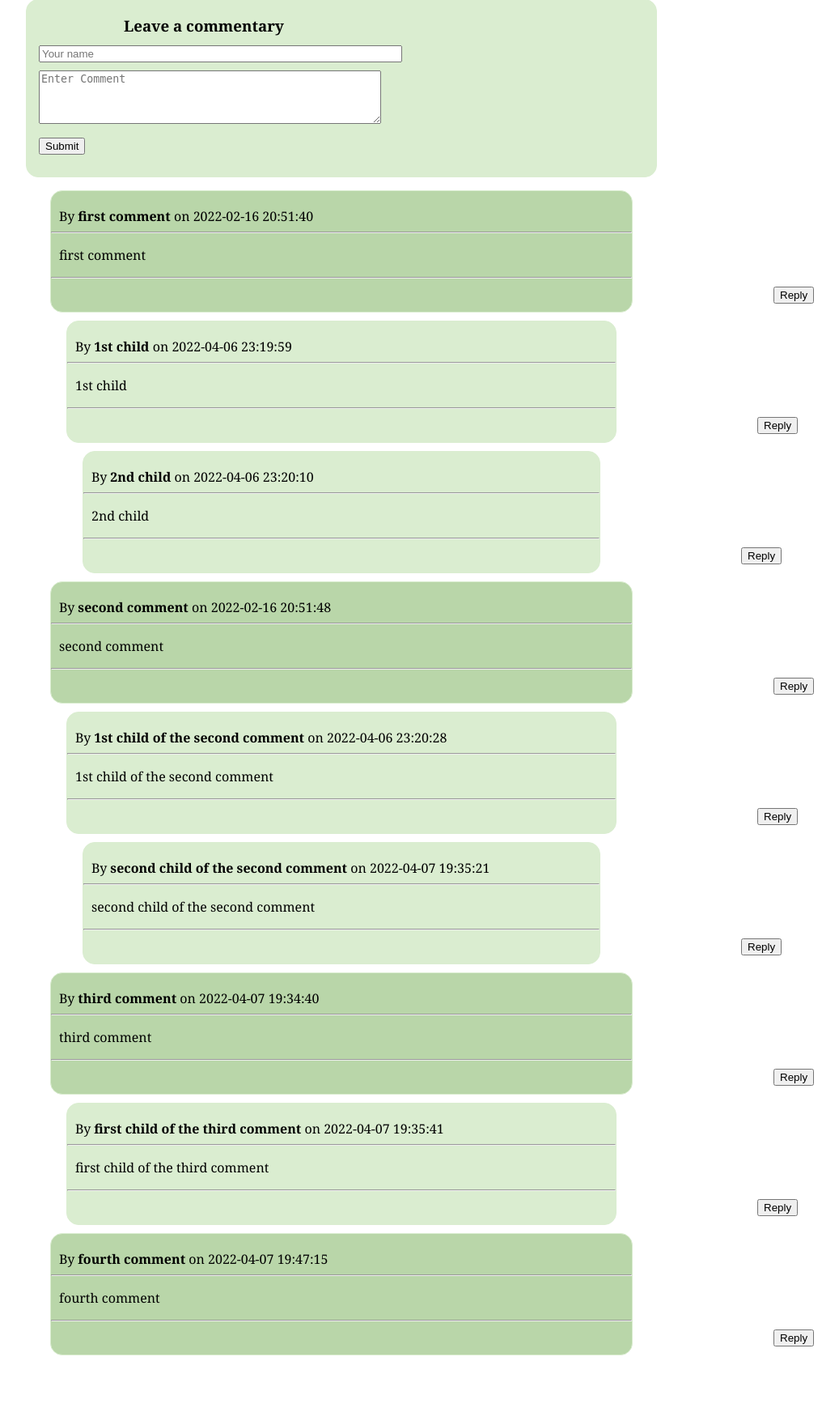
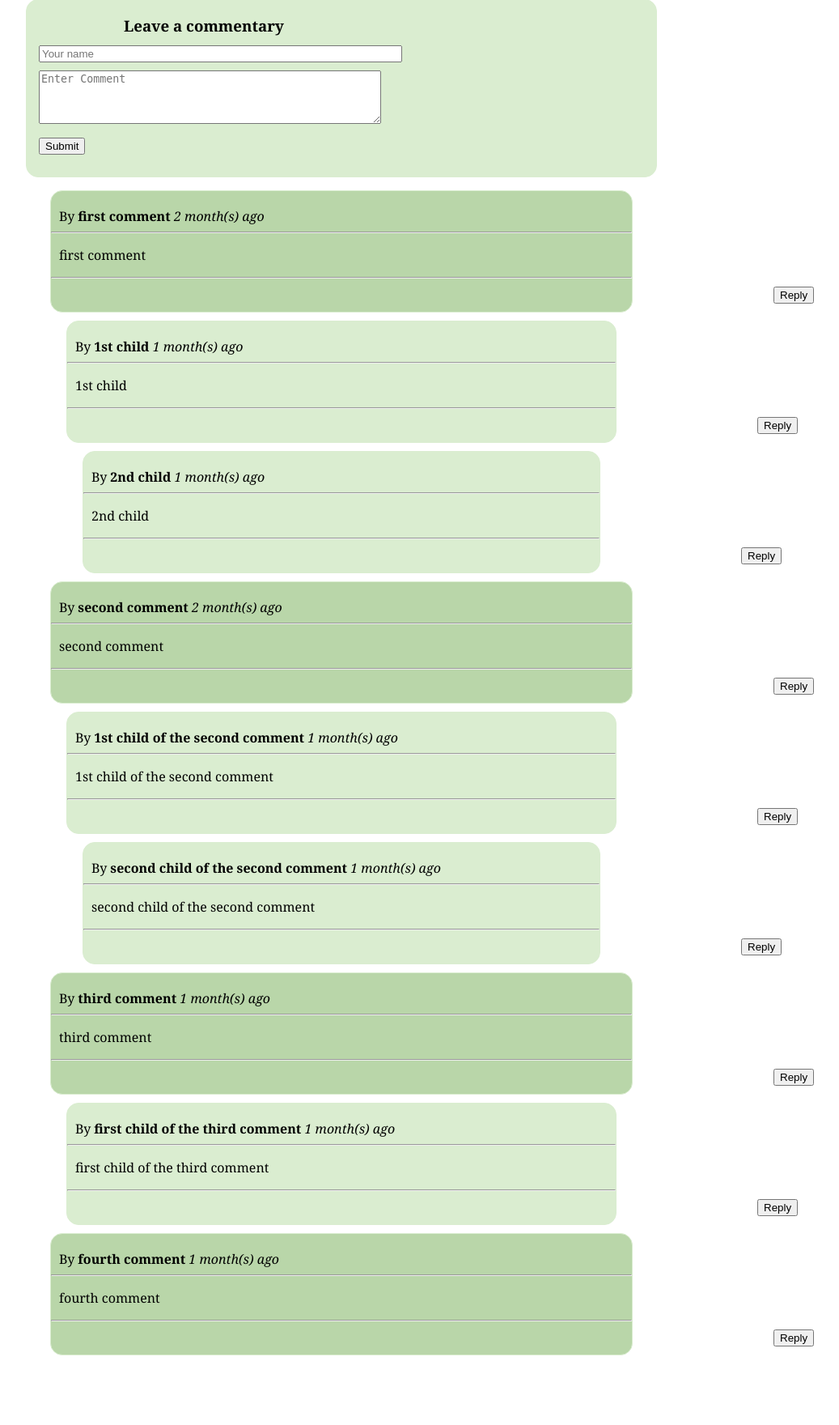
Before and after one commit to artt21/tree-comments, a PHP site: page /comments/controller/index.php in a window 1280 px wide. Shown: the part 441-2201 px from the top of the page at 81% size, without its empty margins (218-1255 px from the left). Run offline with PHP 8.4, Linux system fonts and the light colour scheme; data comes from the database, SQL or seed files in the repository.

Commit message:
May 15, 2022

```diff
--- a/comments.php
+++ b/comments.php
@@ -1,14 +1,14 @@
 <?php
 
+date_default_timezone_set("America/New_York");
+
 /**
- * Collecting all records from database
- * @return array
+ * Collecting all records from "comments" database
  */
 function getComments(): array
 {
 
     $pdo = new PDO("mysql:host=localhost;dbname=comments;charset=utf8", "root", "");
-
 
     $sql = "SELECT * FROM comments ORDER BY parent_id ASC, `date` ASC";
     $statement = $pdo->query($sql);
@@ -23,19 +23,19 @@ function getComments(): array
 
 /**
  * Sorting out comments in array to differentiate between parent comments and children. Making tree structure.
- * @param array $comments
- * @return array
  */
-function sortComments(array $comments): array
+function sortComments(array $comments, ?int $parentID = null): array
 {
 
     $arr = [];
 
-    foreach ($comments as $id => &$comment) {
-        if ($comment['parent_id'] === null){
-            $arr[$id] = &$comment;
-        }else{
-            $comments[$comment['parent_id']]['children'][$id] = &$comment;
+    foreach($comments as $comment){
+        if($comment['parent_id'] == $parentID){
+            $children = sortComments($comments, $comment['id']);
+            if ($children){
+                $comment['children'] = $children;
+            }
+            $arr[] = $comment;
         }
     }
 
@@ -44,22 +44,48 @@ function sortComments(array $comments): array
 }
 
 /**
+ * Counting how much time ago a commentary was left by user
+ */
+function dateInterval(DateTime $originDate): string
+{
+
+    $currentDate = date_create(date('Y-m-d H:i:s'));
+    $interval = date_diff($originDate, $currentDate);
+
+    if($interval->format('%y')){
+        $date = $interval->format("%y year(s) ago");
+    } elseif ($interval->format('%m')){
+        $date = $interval->format('%m month(s) ago');
+    } elseif ($interval->format('%d')){
+        $date = $interval->format('%d day(s) ago');
+    } elseif ($interval->format('%h') >= 1){
+        $date = $interval->format('%h hour(s) ago');
+    } elseif($interval->format('%i') < 1 ){
+        $date = $interval->format('just now');
+    } else{
+        $date = $interval->format('%i minute(s) ago');
+    }
+
+    return $date;
+
+}
+
+/**
  * A pattern (template) for the output of tree-structured array of comments
- * @param array $comments
- * @return string
  */
 function commentsPattern(array $comments): string
 {
 
     $name = htmlspecialchars($comments['name'], ENT_QUOTES);
     $content = htmlspecialchars($comments['content'], ENT_QUOTES);
-    $date = $comments['date'];
     $id = $comments['id'];
+
+    $date = dateInterval(date_create($comments['date']));
 
     $pattern = <<<HEREDOC
 <div class="comments">
                 <div class="comment-added-by">
-                    By <b>%s</b> on %s
+                    By <b>%s</b> <i>%s</i>
 </div>
 <hr>
 <div class="comment-content">
@@ -93,7 +119,7 @@ HEREDOC;
     $pattern = sprintf($pattern, $name, $date, $content, $id, $id, $id);
 
     if(isset($comments['children'])){
-        $pattern .= '<ul>'.showComments($comments['children']).'</ul>';
+        $pattern .= '<ul>' . showComments($comments['children']) . '</ul>';
     }
 
     return $pattern;
@@ -102,8 +128,6 @@ HEREDOC;
 
 /**
  * Recursive function for the output of prepared pattern
- * @param array $tree
- * @return string
  */
 function showComments(array $tree): string
 {
@@ -120,9 +144,6 @@ function showComments(array $tree): string
 
 /**
  * Adding records from the form to database
- * @param string $name
- * @param string $content
- * @param int|null $parentId
  */
 function addComment(string $name, string $content, ?int $parentId = null): void
 {
@@ -140,7 +161,6 @@ function addComment(string $name, string $content, ?int $parentId = null): void
 
 /**
  * Validation of records put into the form
- * @return array
  */
 function dataValidation(): array
 {
@@ -149,7 +169,7 @@ function dataValidation(): array
 
     $name = trim($_POST['name']);
     $content = trim($_POST['content']);
-    $allowedSymbols = "/^[a-zA-Z0-9-',.:!? ]*$/";
+    $allowedSymbols = "/^[a-zA-Z0-9-',.:!_? ]*$/";
     $nameLength = 50;
     $contentLength = 1000;
 
--- a/errors.php
+++ b/errors.php
@@ -1,5 +1,3 @@
 <?php foreach ($errorMessage as $error): ?>
     <li> <?= $error; ?> </li>
 <?php endforeach; ?>
-
-<!--$errorMessage ?? []-->
--- a/styles/styles.css
+++ b/styles/styles.css
@@ -232,6 +232,10 @@ COMMENTARIES
     margin-top: 10px;
 }
 
+/*
+FOOTER
+ */
+
 .footer{
     padding: 35px;
     background-color: white;
--- a/view.php
+++ b/view.php
@@ -45,7 +45,6 @@
     </div>
     <div class="footer">
         <script>
-
         </script>
     </div>
 </div>
```
